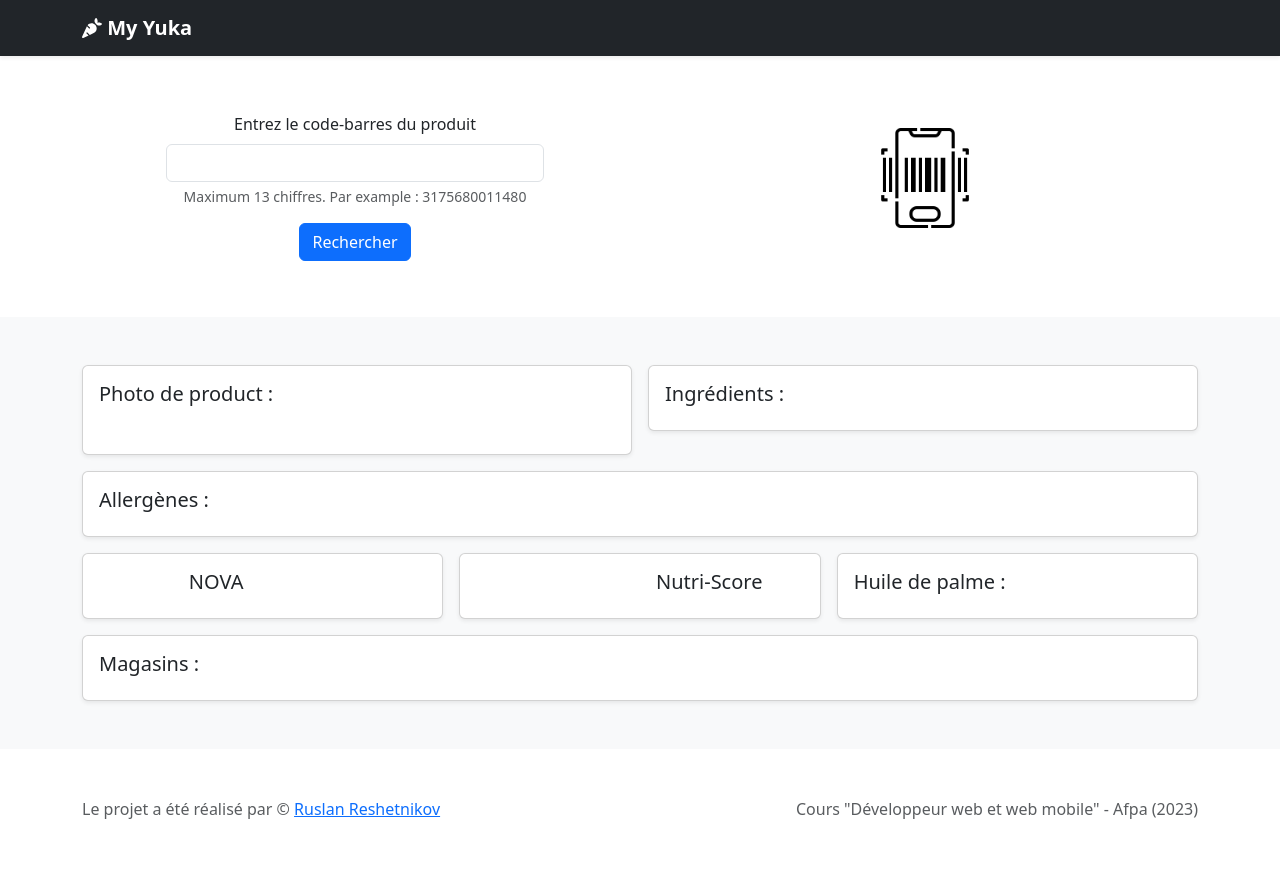
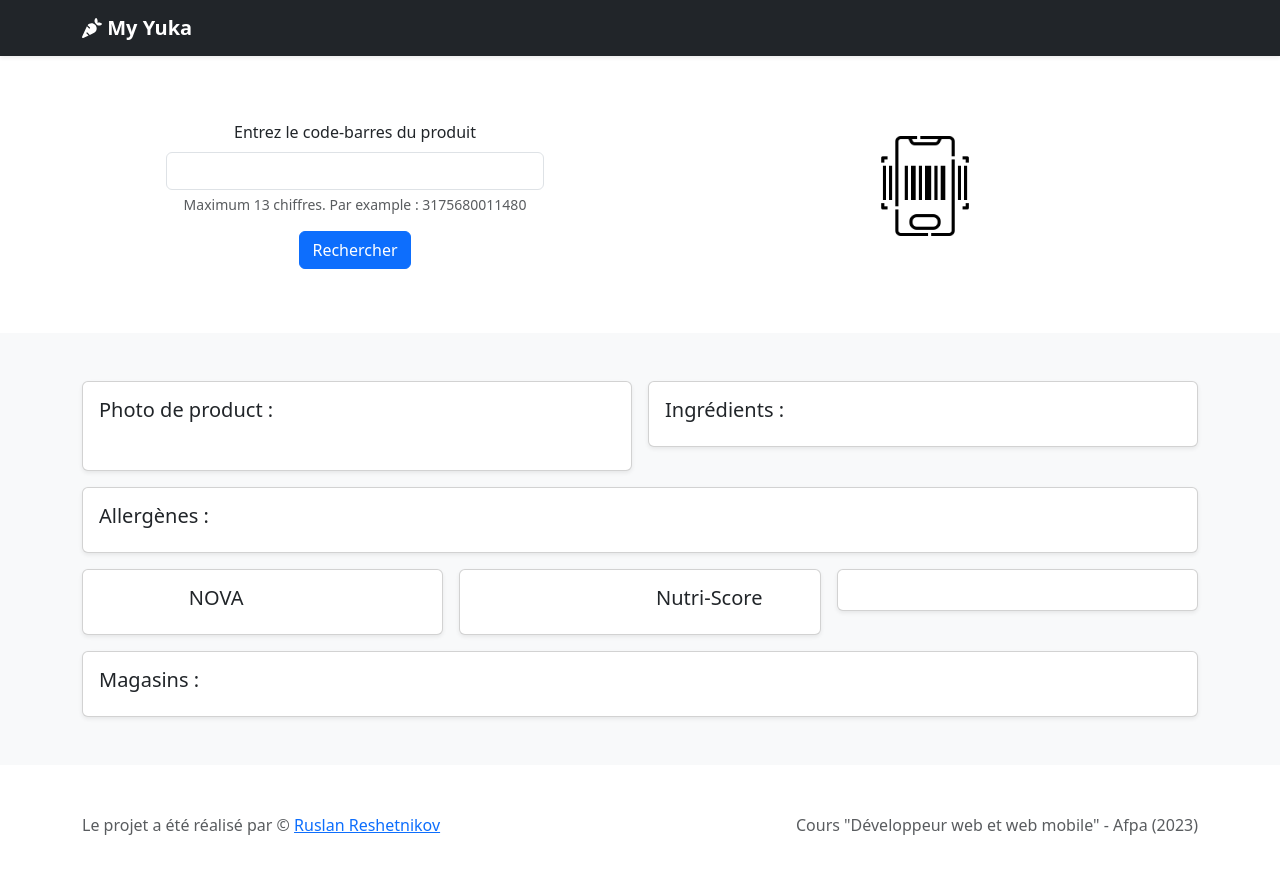
Before and after one commit to a2kad/js, an Angular app in the folder framework/angular/myYuka/: page / in a window 1280 px wide. Both pictures are taken after a click on the link "Rechercher". Shown: the top 874 px of the page. Built offline with nearby package versions, Linux system fonts and the light colour scheme; no server answers.

Commit message:
add palm oil

```diff
--- a/framework/angular/myYuka/src/app/main/main.component.css
+++ b/framework/angular/myYuka/src/app/main/main.component.css
@@ -1,4 +1,4 @@
-.imgScan {
+.imgScan,.imgPalm {
     width: 100px;
 }
 .imgNova{
--- a/framework/angular/myYuka/src/app/main/main.component.html
+++ b/framework/angular/myYuka/src/app/main/main.component.html
@@ -14,7 +14,7 @@
 
 <main>
     <section class="py-5 text-center container">
-        <div class="row py-lg-2">
+        <div class="row py-lg-3">
             <div class="col-md-6 col-sm-12 mx-auto px-5 border-right-solid">
                 <form (ngSubmit)="onSubmit()">
                     <div class="mb-3  px-5">
@@ -92,9 +92,15 @@
                     </div>
                     <div class="col-md-4 col-sm-12">
                         <div class="card shadow-sm">
+
+                            <div class="row g-0  align-items-center">
+                                <div class="col-md-3"><img src="{{prodPalme}}" class="img-fluid m-2 imgPalm"></div>
+                                <div class="col-md-9">
                             <div class="card-body">
-                                <h5 class="card-title">Huile de palme :</h5>
-                                <p class="card-text">{{prodPalme}}</p>
+                                <h5 class="card-title">{{prodPalmeText}}</h5>
+
+                            </div>
+                            </div>
                             </div>
                         </div>
                     </div>
--- a/framework/angular/myYuka/src/app/main/main.component.ts
+++ b/framework/angular/myYuka/src/app/main/main.component.ts
@@ -17,6 +17,8 @@ export class MainComponent {
   public prodNutriScoreIndex: string;
   public prodNutriScore: string;
   public prodPalme: string;
+  public prodPalmeIndex: string;
+  public prodPalmeText: string;
   public stores: string;
   public prodNovaIndex : string;
 
@@ -37,6 +39,8 @@ export class MainComponent {
     this.prodNutriScoreIndex = '';
     this.prodNutriScore = '';
     this.prodPalme = '';
+    this.prodPalmeIndex = '';
+    this.prodPalmeText = '';
     this.stores = '';
     this.prodNovaIndex = '';
   }
@@ -80,7 +84,14 @@ export class MainComponent {
           this.prodNutriScore = "../../assets/images/240px-Nutri-score-Inconnu.svg .png"
         }
 
-        this.prodPalme = data['product']['ingredients_from_palm_oil_n']
+        this.prodPalmeIndex = data['product']['ingredients_from_palm_oil_n']
+        if (this.prodPalmeIndex == '1'){
+          this.prodPalme = "../../assets/images/palm-oil.png"
+          this.prodPalmeText = 'Contient de l\'huile de palme'
+        } else{
+          this.prodPalme = "../../assets/images/palm-oil-free.png"
+          this.prodPalmeText = 'Ne contient pas d\'huile de palme'
+        }
         this.stores = data['product']['stores']
       });
   }
```
Also changed, not shown: framework/angular/myYuka/src/assets/images/palm-oil-free.png (added), framework/angular/myYuka/src/assets/images/palm-oil.png (added).
